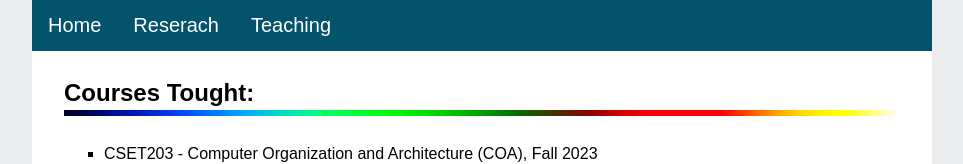
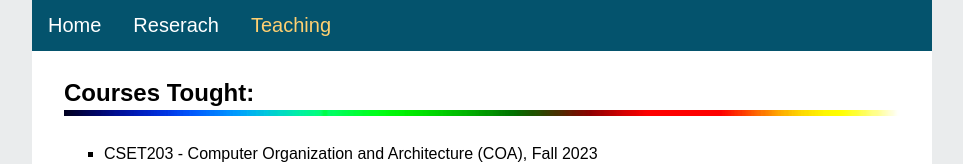
Before and after one commit to Abhi-RS/Abhi-RS.github.io, a plain HTML site: page teaching.html in a window 1280 px wide. Shown: the top 164 px of the page, without its empty margins (158-1121 px from the left). Drawn offline with Linux system fonts and the light colour scheme.

Commit message:
Update teaching.html

```diff
--- a/teaching.html
+++ b/teaching.html
@@ -19,7 +19,8 @@
         <div class="topnav" id="myTopnav">
             <a href="https://Abhi-RS.github.io/index.html">Home</a>
             <a href="https://Abhi-RS.github.io/publications.html">Reserach</a>
-			<a href="https://Abhi-RS.github.io/teaching.html">Teaching</a>
+			<!--<a href="https://Abhi-RS.github.io/teaching.html">Teaching</a>-->
+			<a href="#teaching" class="active">Teaching</a>
 		<!--<a href="https://ajitsahoocs.github.io/research.html">Research</a> -->
         <!--<a href="https://ajitsahoocs.github.io/resources.html">Resources</a> -->
 	    <!-- <a href="https://ajitsahoocs.github.io/activity.html">Activity</a> -->
```
